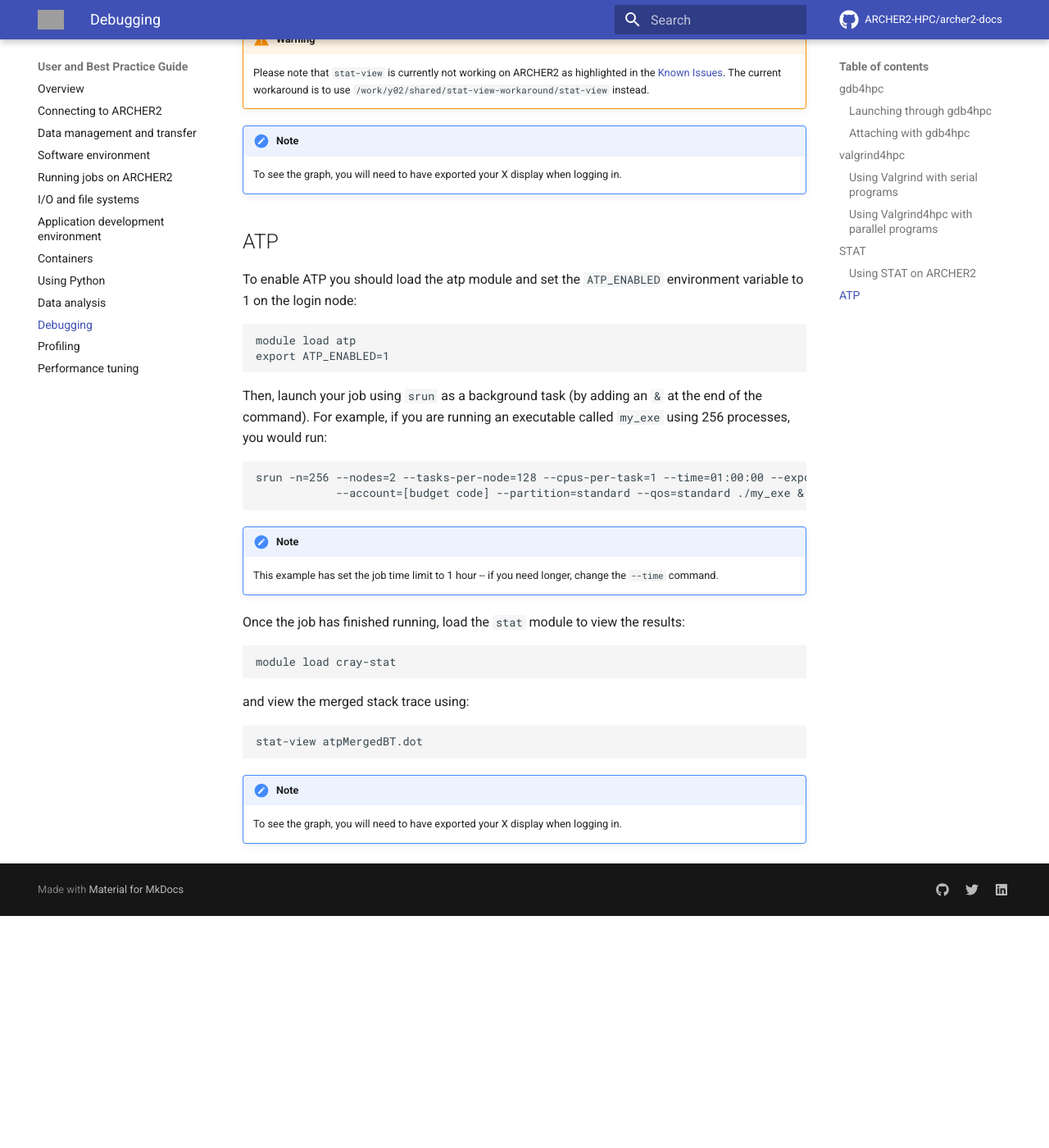
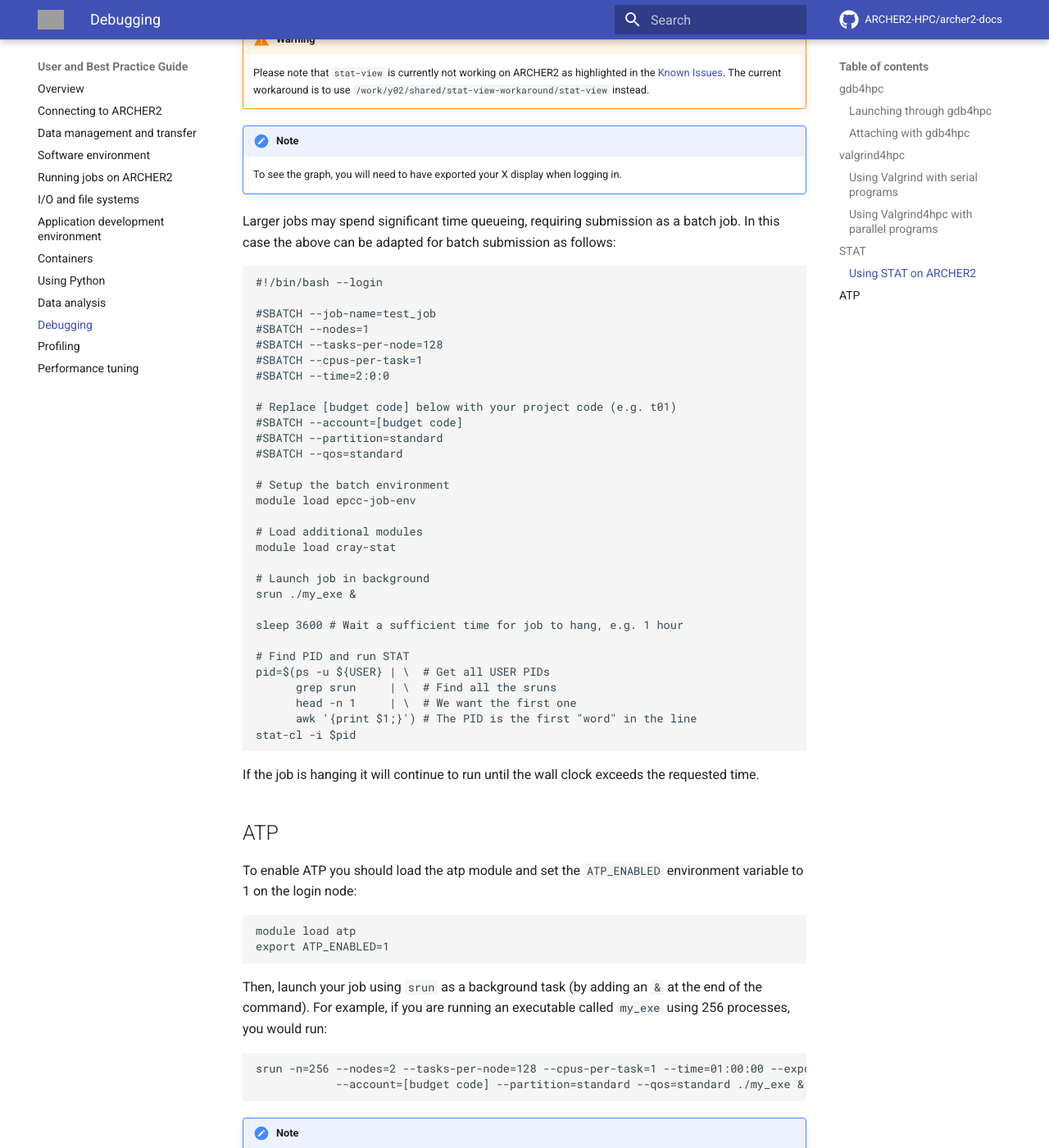
Before and after one commit to ARCHER2-HPC/archer2-docs, an MkDocs documentation site: the page built from docs/user-guide/debug.md, in a window 1280 px wide and 1400 px high, scrolled down 9064 px. Shown: the whole window at 82% size. Built offline with MkDocs 1.6.1 and Material for MkDocs 9.7.7, drawn with Linux system fonts in a browser that asks for light colours; comment, search, counter and statistics services are not loaded; before the commit the page ends 10181 px from its top, so only the background shows below that; grey boxes are pictures that could not be loaded.

Commit message:
Update debug.md
Add an additional example to run STAT in a job script

```diff
--- a/docs/user-guide/debug.md
+++ b/docs/user-guide/debug.md
@@ -426,6 +426,44 @@
 !!! note
     To see the graph, you will need to have exported your X display when logging in.
 
+Larger jobs may spend significant time queueing, requiring
+submission as a batch job. In this case the above can be adapted for
+batch submission as follows:
+
+    #!/bin/bash --login
+
+    #SBATCH --job-name=test_job
+    #SBATCH --nodes=1
+    #SBATCH --tasks-per-node=128
+    #SBATCH --cpus-per-task=1
+    #SBATCH --time=2:0:0
+
+    # Replace [budget code] below with your project code (e.g. t01)
+    #SBATCH --account=[budget code]
+    #SBATCH --partition=standard
+    #SBATCH --qos=standard
+
+    # Setup the batch environment
+    module load epcc-job-env
+
+    # Load additional modules
+    module load cray-stat
+
+    # Launch job in background
+    srun ./my_exe &
+
+    sleep 3600 # Wait a sufficient time for job to hang, e.g. 1 hour
+
+    # Find PID and run STAT
+    pid=$(ps -u ${USER} | \  # Get all USER PIDs
+          grep srun     | \  # Find all the sruns
+          head -n 1     | \  # We want the first one
+          awk '{print $1;}') # The PID is the first "word" in the line
+    stat-cl -i $pid
+
+If the job is hanging it will continue to run until the wall clock
+exceeds the requested time.
+
 ## ATP
 
 To enable ATP you should load the atp module and set the `ATP_ENABLED`
```
